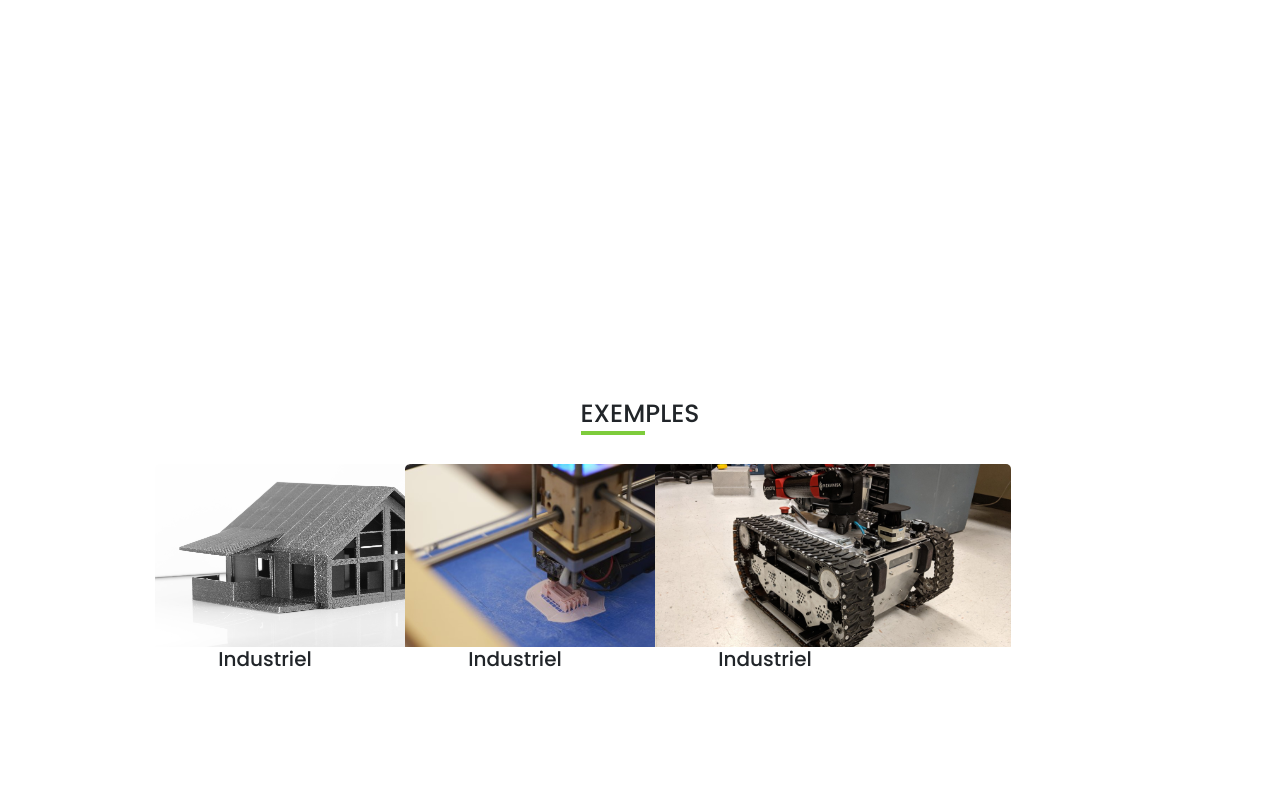
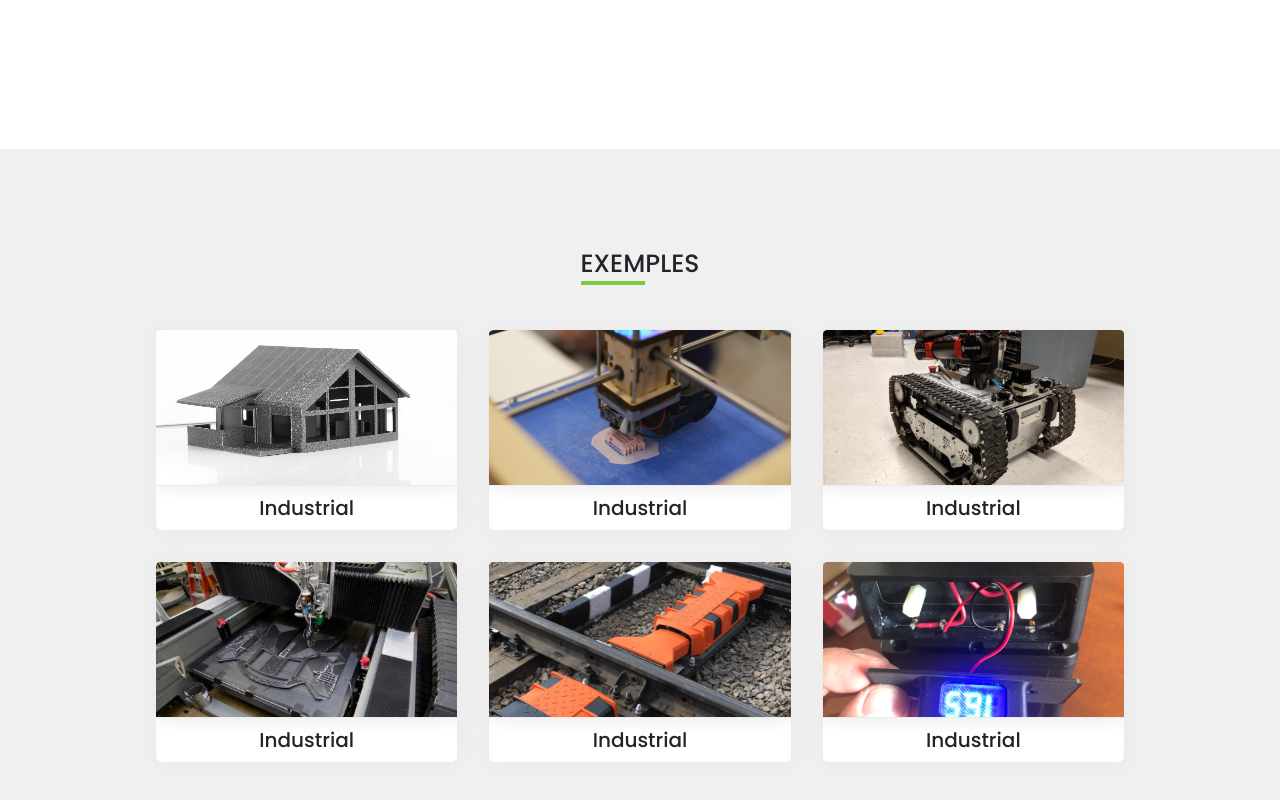
Before and after one commit to sameershaikh55/Animated-Landing-Page2, a React (Create React App) app: page / in a window 1280 px wide. Shown: the part 2694-3494 px from the top of the page. Built offline with nearby package versions, Linux system fonts and the light colour scheme.

Commit message:
example section completed

```diff
--- a/src/App.css
+++ b/src/App.css
@@ -14,6 +14,7 @@
 
 html {
 	font-size: 62.5%;
+	width: 100%;
 }
 
 body {
@@ -483,7 +484,7 @@ body {
 /* ==================== DELIVERY DETAILS STYLING START ==================== */
 .deliveryDetails_container {
 	margin: auto;
-	padding-bottom: 20rem;
+	padding-bottom: 15rem;
 	max-width: 1000px;
 	display: flex;
 }
@@ -517,10 +518,38 @@ body {
 
 /* ==================== EXAMPLE STYLING START ==================== */
 .examples_container {
+	background-color: #f0f0f0;
+}
+
+
+.examples_container .innerExamples_container {
 	margin: auto;
-	padding: 20rem 0px;
+	padding: 10rem 0px;
 	max-width: 1000px;
 	text-align: center;
 }
 
+.examples_container .innerExamples_container h1 {
+	margin-bottom: 2rem;
+}
 /* ==================== EXAMPLE STYLING END ==================== */
+
+/* ==================== EXAMPLE CARD STYLING START ==================== */
+.example_card {
+	margin-bottom: 2.5rem;
+}
+.example_card img {
+	width: 100%;
+	box-shadow: 1px 1px 20px #e9e9e9;
+    border: 1px solid #ebebeb;
+}
+
+.example_card h2 {
+	background-color: #ffffff;
+	padding: 1rem 0rem;
+	border-radius: 0px 0px 6px 6px;
+	box-shadow: 1px 1px 20px #e9e9e9;
+    border: 1px solid #ebebeb;
+	border-top: none;
+}
+/* ==================== EXAMPLE CARD STYLING END ==================== */
--- /dev/null
+++ b/src/components/ExampleCard.jsx
@@ -0,0 +1,12 @@
+import React from 'react'
+
+const ExampleCard = ({ title, img }) => {
+    return (
+        <div className="example_card col-lg-4 col-md-6 col-sm-12">
+            <img src={img} alt={img} />
+            <h2> {title} </h2>
+        </div>
+    )
+}
+
+export default ExampleCard
--- a/src/components/Examples.jsx
+++ b/src/components/Examples.jsx
@@ -2,10 +2,25 @@ import React from "react";
 import example1 from "../assets/example1.svg";
 import example2 from "../assets/example2.svg";
 import example3 from "../assets/example3.svg";
+import example4 from "../assets/example4.svg";
+import example5 from "../assets/example5.svg";
+import example6 from "../assets/example6.svg";
+import ExampleCard from "./ExampleCard";
 
 const Examples = () => {
+
+	const data = [
+		{ img: example1, title: "Industrial" },
+		{ img: example2, title: "Industrial" },
+		{ img: example3, title: "Industrial" },
+		{ img: example4, title: "Industrial" },
+		{ img: example5, title: "Industrial" },
+		{ img: example6, title: "Industrial" }
+	]
+
 	return (
 		<div className="examples_container">
+		<div className="innerExamples_container">
 			<h1>
 				<span className="heading_underline">EXEM</span>PLES
 			</h1>
@@ -13,20 +28,15 @@ const Examples = () => {
 			<br />
 			<div className="container-fluid">
 				<div className="row">
-					<div className="col-3">
-						<img src={example1} alt={example1} />
-						<h2>Industriel</h2>
-					</div>
-					<div className="col-3">
-						<img src={example2} alt={example2} />
-						<h2>Industriel</h2>
-					</div>
-					<div className="col-3">
-						<img src={example3} alt={example3} />
-						<h2>Industriel</h2>
-					</div>
+					{data.map((prev) => {
+						const { title, img } = prev;
+						return(
+							<ExampleCard  img={img} title={title} />
+					);
+					})}
 				</div>
 			</div>
+		</div>
 		</div>
 	);
 };
--- a/src/components/Manufacturing.jsx
+++ b/src/components/Manufacturing.jsx
@@ -49,7 +49,7 @@ const Manufacturing = () => {
 		dots: true,
 		infinite: false,
 		speed: 500,
-		slidesToShow: 4,
+		slidesToShow: 3,
 		slidesToScroll: 1,
 		initialSlide: 0,
 		responsive: [
--- a/src/components/Services.jsx
+++ b/src/components/Services.jsx
@@ -51,7 +51,7 @@ const Services = () => {
     dots: true,
     infinite: false,
     speed: 500,
-		slidesToShow: 4,
+    slidesToShow: 3,
     slidesToScroll: 1,
     initialSlide: 0,
     responsive: [
```
Lines whose indentation alone changed are shown as unchanged.
